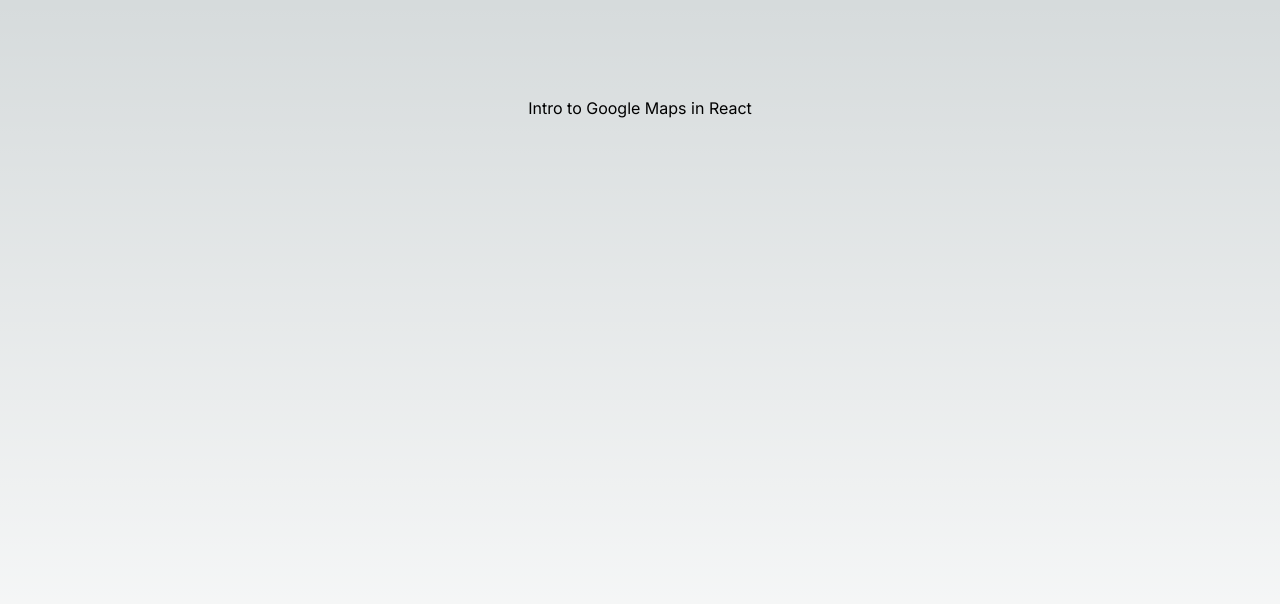
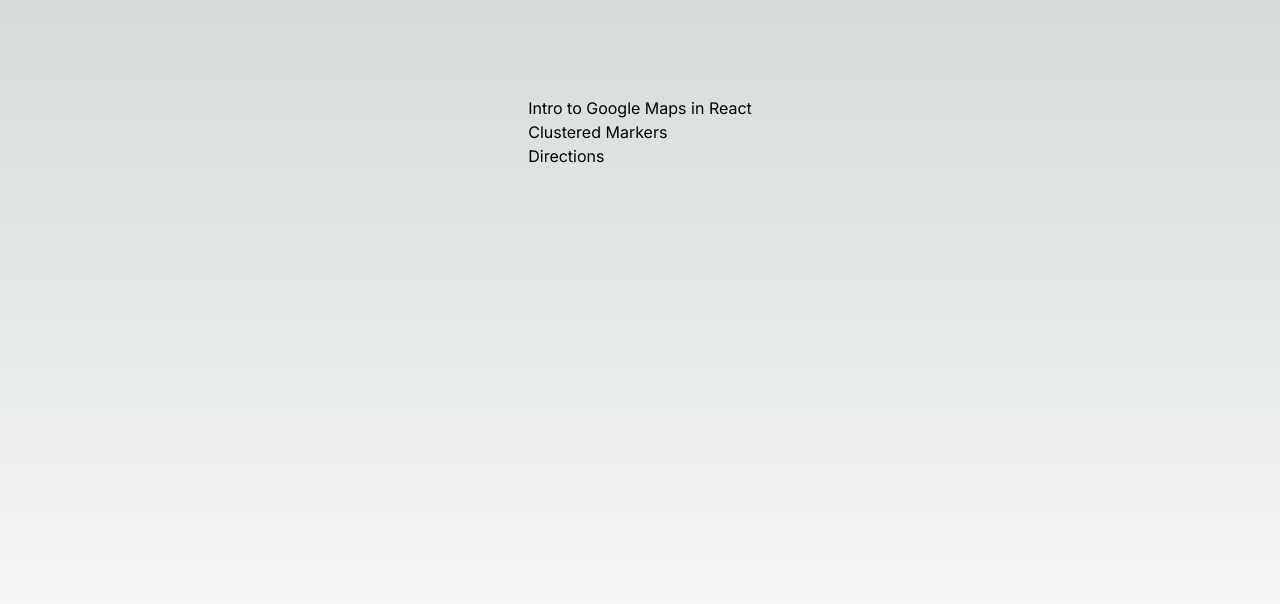
Before and after one commit to leighhalliday/next-google-maps, a Next.js app: page / in a window 1280 px wide. Shown: the top 604 px of the page. Built offline with nearby package versions, Linux system fonts and the light colour scheme.

Commit message:
Updating types package

```diff
--- a/package.json
+++ b/package.json
@@ -19,7 +19,7 @@
     "tailwindcss": "3.3.3"
   },
   "devDependencies": {
-    "@types/googlemaps": "^3.43.3",
+    "@types/google.maps": "^3.54.3",
     "@types/node": "20.6.5",
     "@types/react": "18.2.22",
     "@types/react-dom": "18.2.7",
--- a/src/app/page.tsx
+++ b/src/app/page.tsx
@@ -5,6 +5,12 @@
         <li>
           <a href="/intro">Intro to Google Maps in React</a>
         </li>
+        <li>
+          <a href="/markers">Clustered Markers</a>
+        </li>
+        <li>
+          <a href="/directions">Directions</a>
+        </li>
       </ul>
     </main>
   );
```
Also changed, not shown: 1 other file (tests, documents, lock files or other folders).
